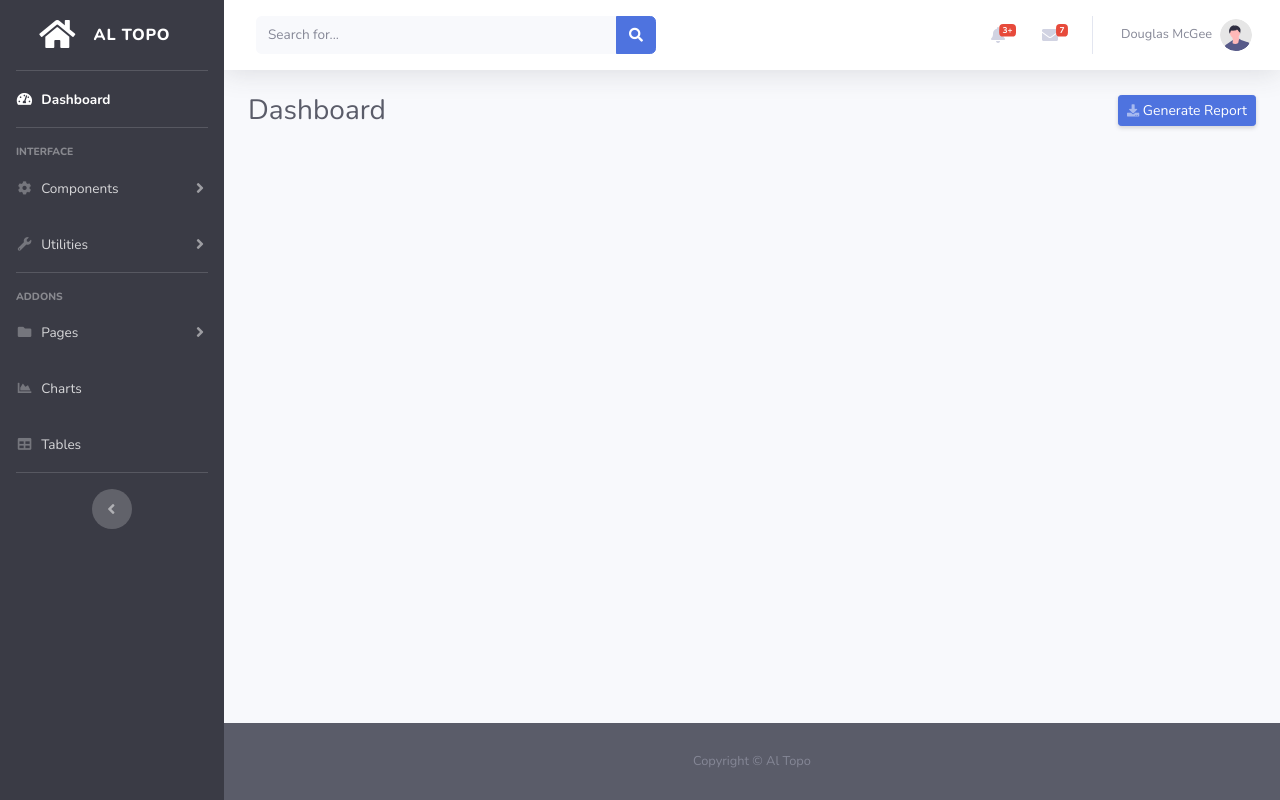
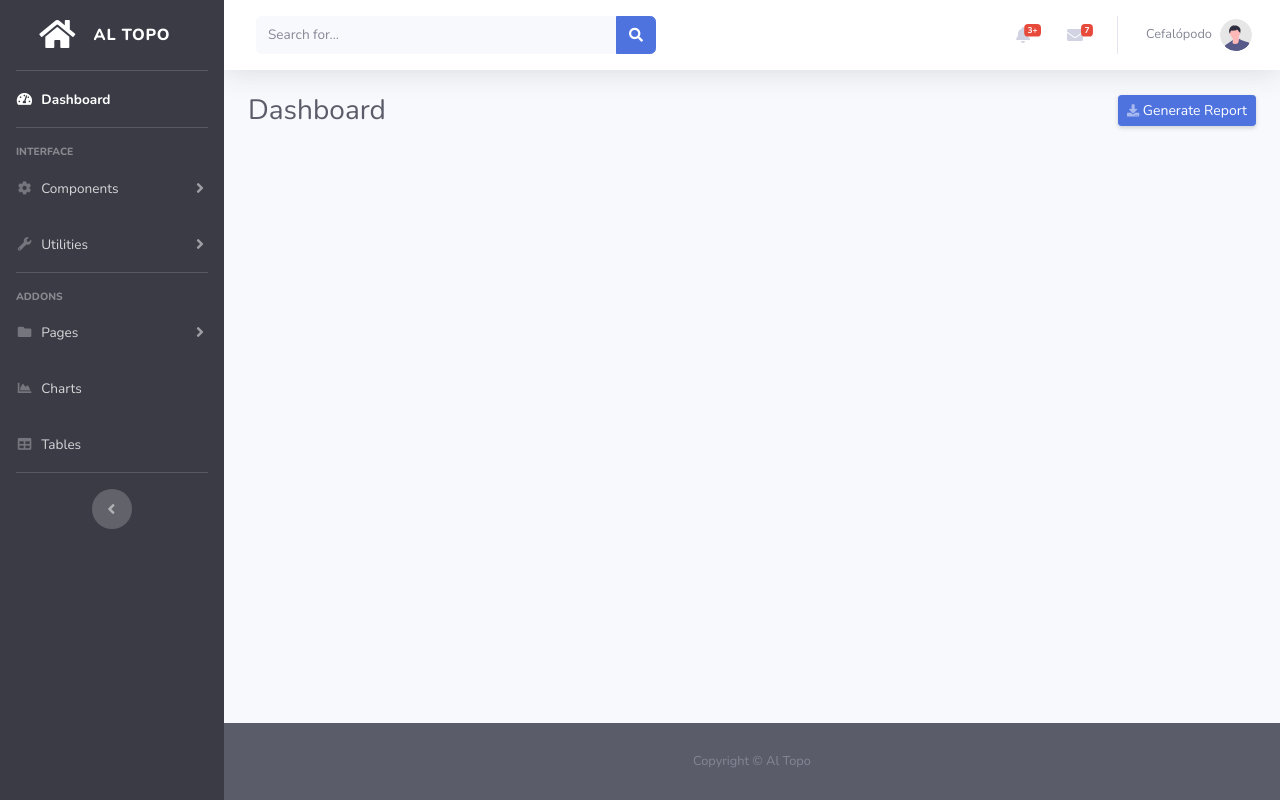
Before and after one commit to cefalopodo-tj/ProyectoDjangoDash, a Django app: template templates/base.html in a window 1280 px wide. Run offline with Django 3.2, Linux system fonts and the light colour scheme; the template is opened without the code that fills it, so the values that code supplies are empty; some libraries are stand-ins or nearby versions.

Commit message:
Cambio nombre topbar

```diff
--- a/templates/partials/_topbar.html
+++ b/templates/partials/_topbar.html
@@ -171,7 +171,7 @@
         <li class="nav-item dropdown no-arrow">
             <a class="nav-link dropdown-toggle" href="#" id="userDropdown" role="button"
                 data-toggle="dropdown" aria-haspopup="true" aria-expanded="false">
-                <span class="mr-2 d-none d-lg-inline text-gray-600 small">Douglas McGee</span>
+                <span class="mr-2 d-none d-lg-inline text-gray-600 small">Cefalópodo</span>
                 <img class="img-profile rounded-circle"
                     src="img/undraw_profile.svg">
             </a>
```
